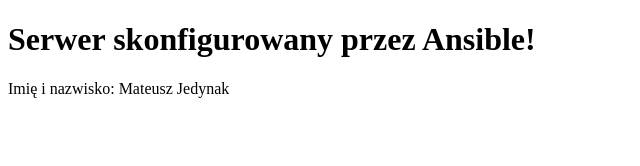
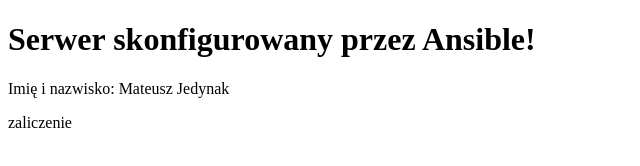
Before and after one commit to mateuszjedynak44/lab-810-mj, a plain HTML site: page files/index.html in a window 1280 px wide. Shown: the full height of the page, 0-640 px from the left. Drawn offline with Linux system fonts and the light colour scheme.

Commit message:
Update index.html

```diff
--- a/files/index.html
+++ b/files/index.html
@@ -6,5 +6,6 @@
 <body>
     <h1>Serwer skonfigurowany przez Ansible!</h1>
     <p>Imię i nazwisko: Mateusz Jedynak</p>
+    <p>zaliczenie</p>
 </body>
 </html>
```
